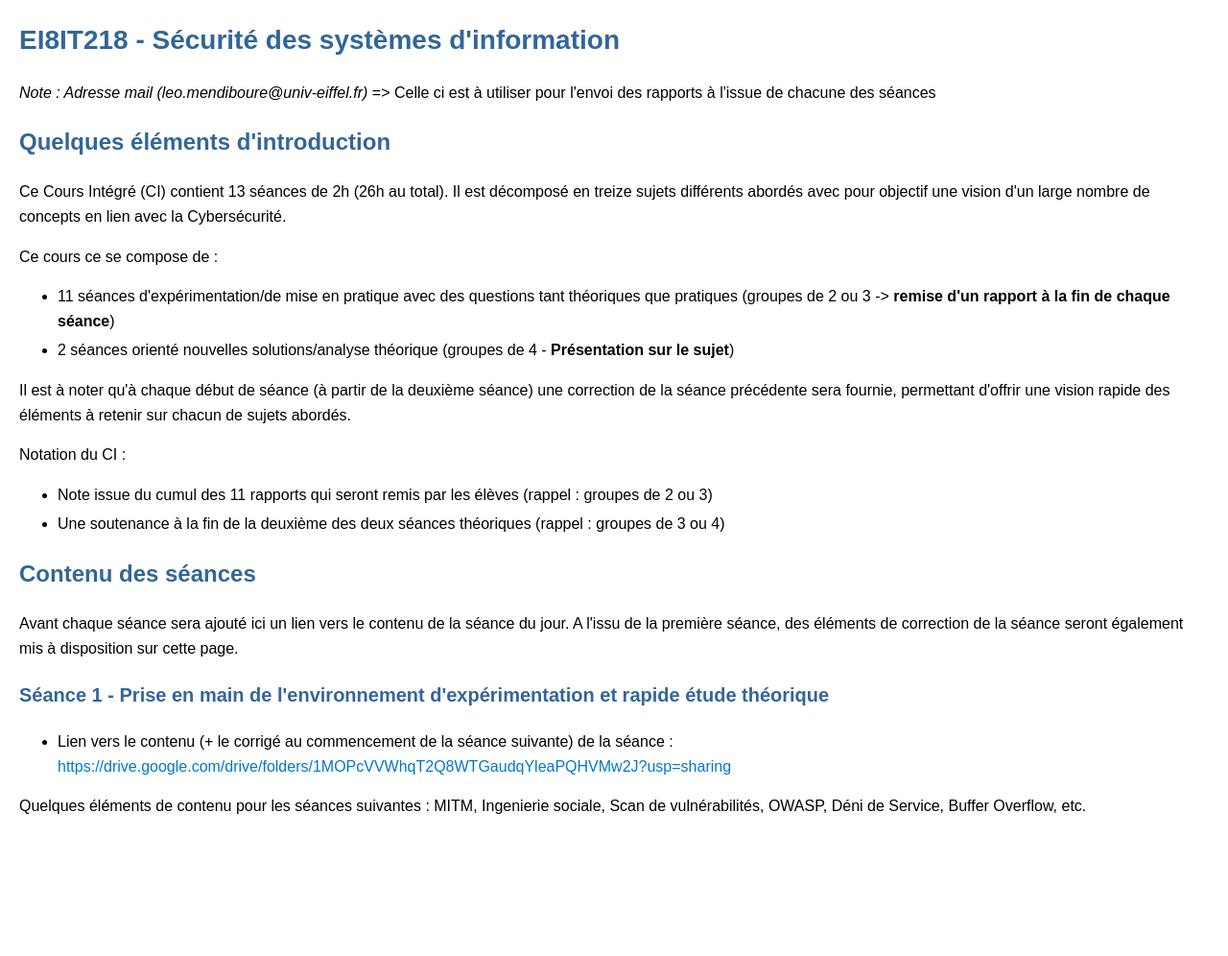
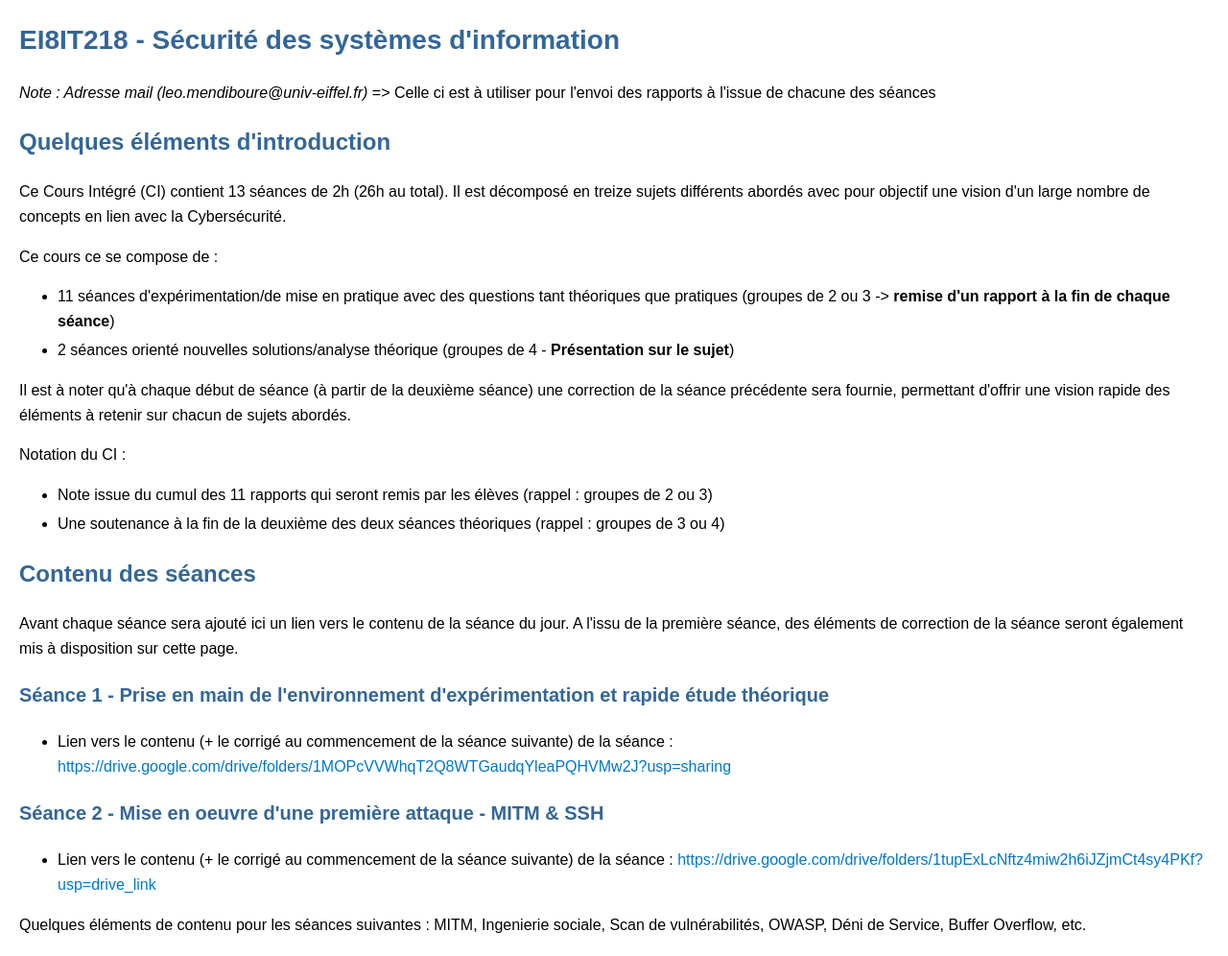
Before and after one commit to lmendiboure/lmendiboure.github.io, a website: page ci-cyber.html in a window 1280 px wide. Shown: the whole page at 96% size. Before the commit the page ends 873 px from the top, so only its background shows below. Drawn offline with Linux system fonts and the light colour scheme.

Commit message:
Update ci-cyber.html

```diff
--- a/ci-cyber.html
+++ b/ci-cyber.html
@@ -74,6 +74,10 @@
     <ul>
       <li>Lien vers le contenu (+ le corrigé au commencement de la séance suivante) de la séance : <a href="https://drive.google.com/drive/folders/1MOPcVVWhqT2Q8WTGaudqYleaPQHVMw2J?usp=sharing">https://drive.google.com/drive/folders/1MOPcVVWhqT2Q8WTGaudqYleaPQHVMw2J?usp=sharing</a> </li>
     </ul>
+    <h3 id="s-ance-2">Séance 2 - Mise en oeuvre d'une première attaque - MITM & SSH</h3>
+    <ul>
+      <li>Lien vers le contenu (+ le corrigé au commencement de la séance suivante) de la séance : <a href="https://drive.google.com/drive/folders/1tupExLcNftz4miw2h6iJZjmCt4sy4PKf?usp=drive_link">https://drive.google.com/drive/folders/1tupExLcNftz4miw2h6iJZjmCt4sy4PKf?usp=drive_link</a> </li>
+    </ul>
     <p>Quelques éléments de contenu pour les séances suivantes : MITM, Ingenierie sociale, Scan de vulnérabilités, OWASP, Déni de Service, Buffer Overflow, etc.</p>
   </body>
 </html>
```
